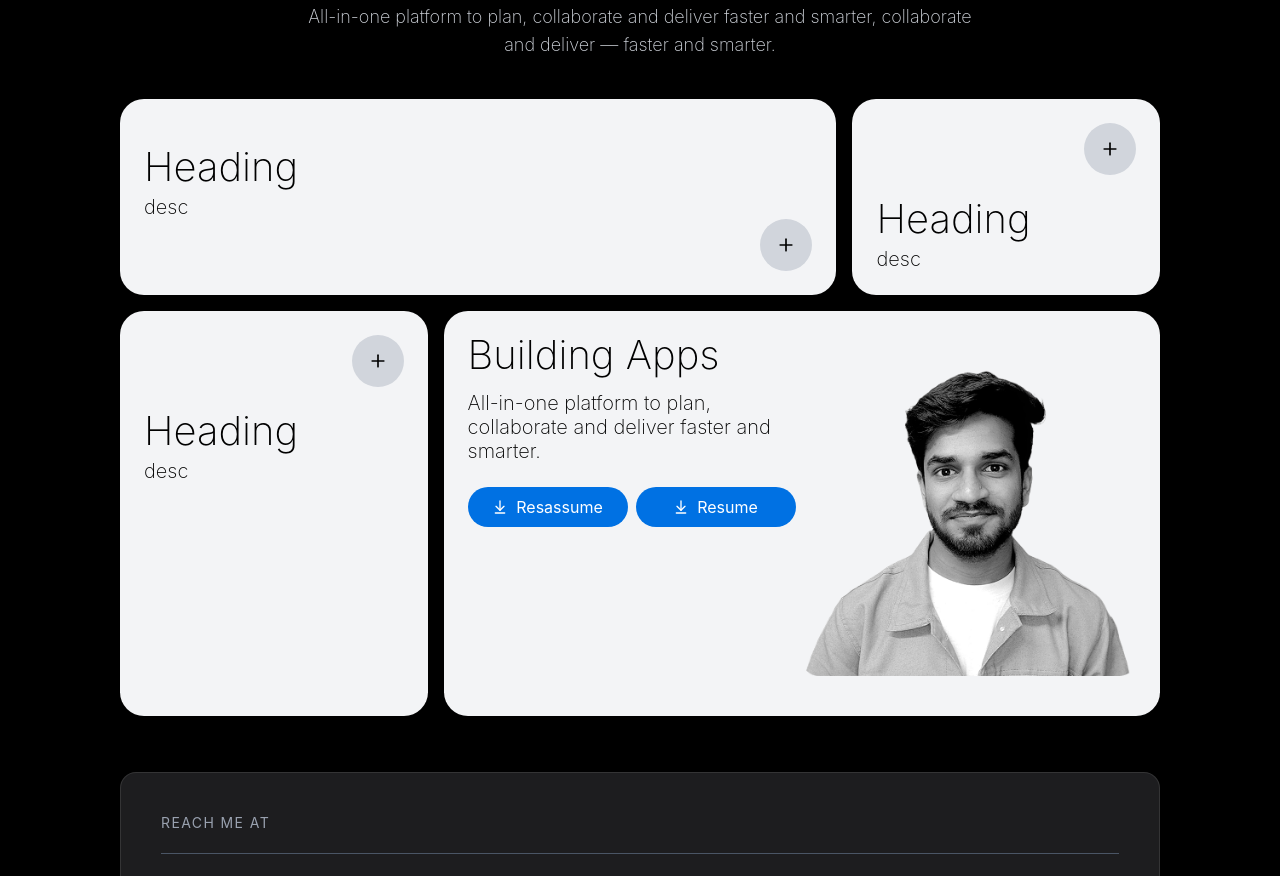
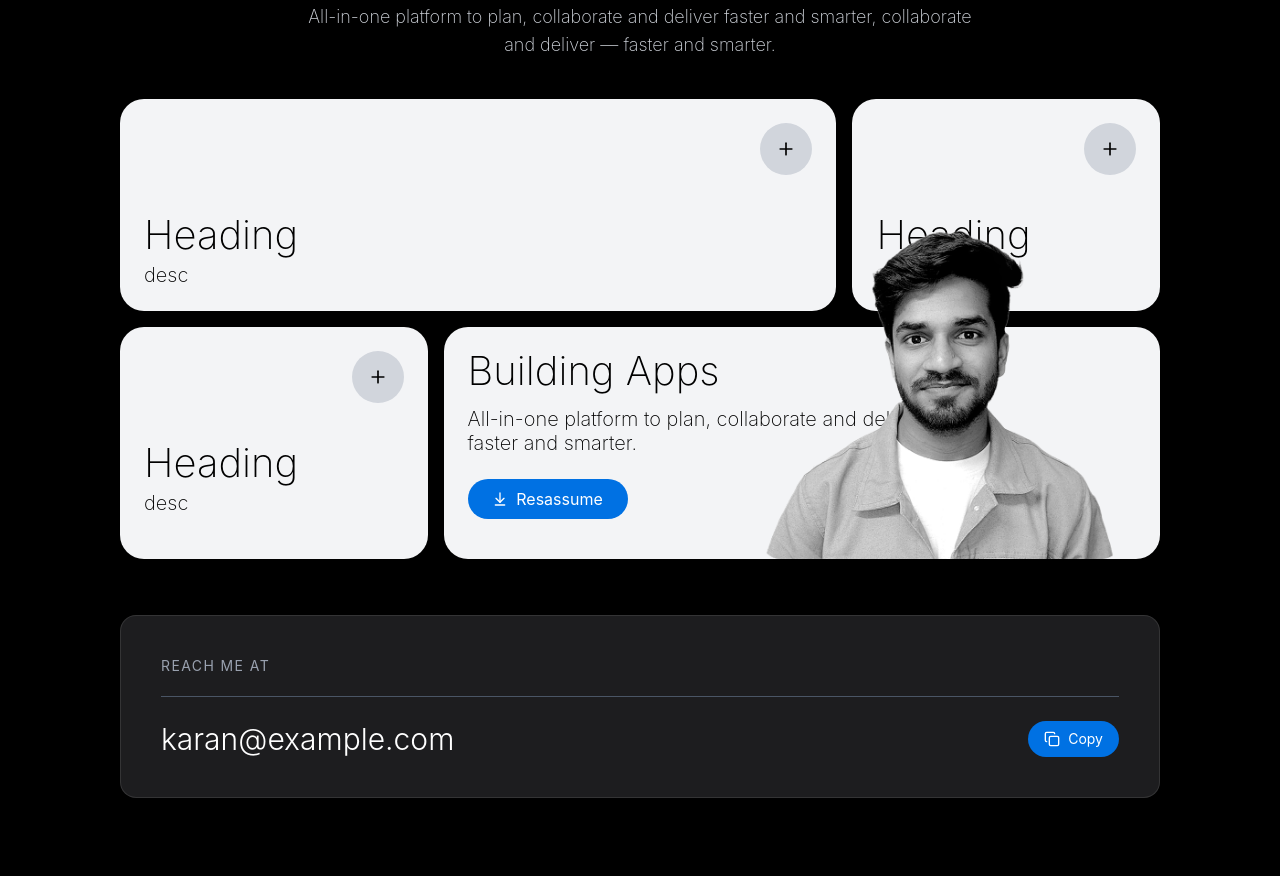
Before and after one commit to thekarandeveloper/thekarandeveloper, a Next.js app: page / in a window 1280 px wide. Shown: the part 3880-4756 px from the top of the page. Built offline with nearby package versions, Linux system fonts and the light colour scheme.

Commit message:
fixed-minor

```diff
--- a/components/ContactInfo.jsx
+++ b/components/ContactInfo.jsx
@@ -36,7 +36,7 @@ export default function ContactInfo() {
          <div className="relative w-full md:w-[70%] bg-gray-100 flex flex-col md:flex-row justify-between rounded-3xl p-6 pb-0 md:pb-10">
 
       {/* Text Content */}
-      <div className="flex flex-col gap-4 md:w-1/2 text-center md:text-left">
+      <div className="flex flex-col gap-4 md:w-3/4 text-center md:text-left">
         <div className="text-[28px] sm:text-[40px] py-2 font-extralight text-black ">
           Building Apps
         </div>
@@ -50,17 +50,12 @@ export default function ContactInfo() {
             color="blue"
             onClick={() => alert("Grey clicked!")}
           />
-          <ActionButton
-            label="Resume"
-            Icon={ArrowDownToLineIcon}
-            color="blue"
-            onClick={() => alert("Grey clicked!")}
-          />
+
         </div>
       </div>
 
       {/* Image */}
-      <div className="w-full md:w-1/2 mt-4 md:mt-0 flex justify-center md:justify-end">
+      <div className="md:absolute md:bottom-0 md:right-10 w-full md:w-1/2 mt-4 md:mt-0 flex justify-center md:justify-end">
         <Image
           src="/Karan.png"
           width={250}
--- a/components/micro/Button.jsx
+++ b/components/micro/Button.jsx
@@ -19,7 +19,7 @@ export default function ActionButton({
   return (
     <button
       onClick={onClick}
-      className={`flex items-center justify-center p-2 h-10 w-40 px-4 rounded-3xl cursor-pointer transition-colors ${colorClasses[color]} ${className}`}
+      className={`flex items-center justify-center p-2 h-10 w-full md:w-40 px-4 rounded-3xl cursor-pointer transition-colors ${colorClasses[color]} ${className}`}
     >
       {Icon && <Icon className="w-4 h-4 mr-2" />}
       {label}
--- a/components/micro/InfoCard.jsx
+++ b/components/micro/InfoCard.jsx
@@ -16,7 +16,7 @@ export default function InfoCard({
     >
       {/* Icon at top-right */}
       {Icon && (
-        <div className="w-full flex justify-center my-4 md:my-0  md:justify-end order-2 md:order-1">
+        <div className="w-full flex justify-center my-4 md:my-0  md:justify-end order-1 md:order-0">
           <button
             onClick={onIconClick}
             className="bg-gray-300 rounded-full p-3 sm:p-4 text-black flex items-center justify-center"
@@ -27,7 +27,7 @@ export default function InfoCard({
       )}
 
       {/* Heading and Description */}
-      <div className="mt-4 text-center md:text-left">
+      <div className="mt-8 text-center md:text-left">
         {heading && (
           <div className="text-[28px] sm:text-[40px] font-extralight text-black py-2 sm:py-4">
             {heading}
--- a/components/micro/TopApps.jsx
+++ b/components/micro/TopApps.jsx
@@ -54,7 +54,7 @@ export default function TopApps({
         </div>
 
         {/* CTA Buttons */}
-        <div className="flex flex-row md:flex-col sm:flex-row justify-center md:justify-start gap-3 mt-4">
+        <div className="flex flex-row sm:flex-row justify-center md:justify-start gap-3 mt-4">
           {appStoreLink && (
             <ActionButton
               label="App Store"
```
